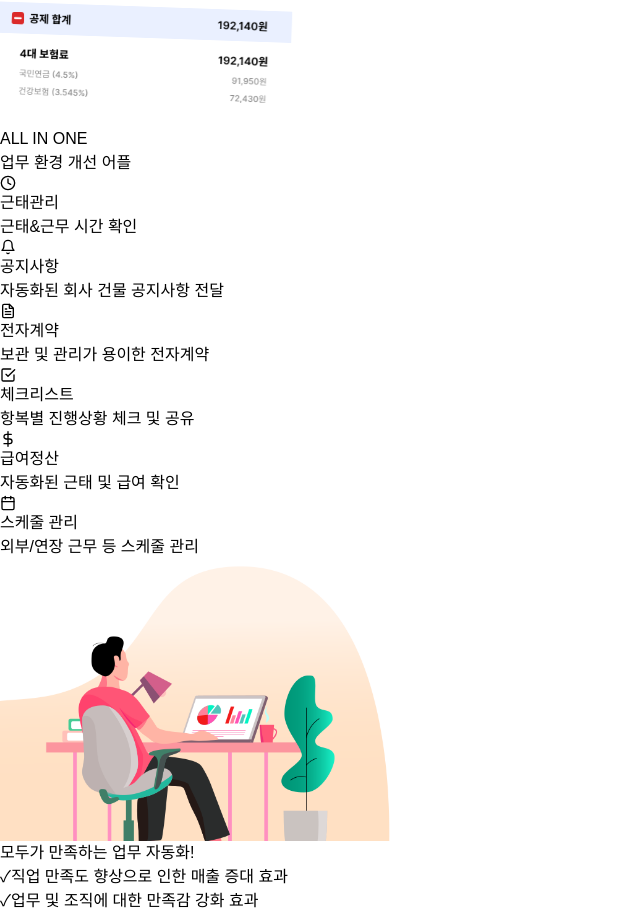
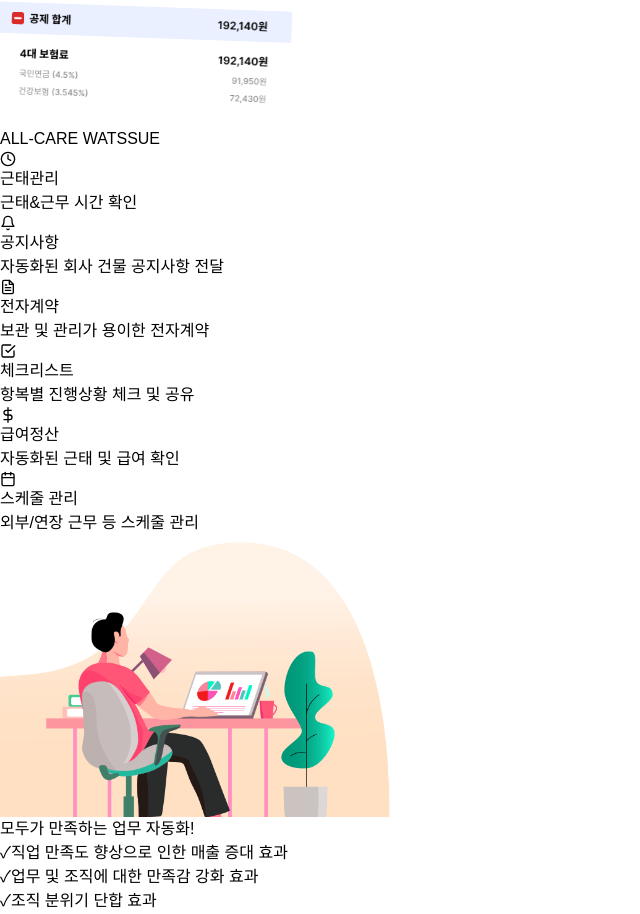
Before and after one commit to Souravhere/spacethings, a Next.js app: page /watssue in a window 1280 px wide. Shown: the part 920-1834 px from the top of the page, without its empty margins (0-640 px from the left). Built offline with nearby package versions, Linux system fonts and the light colour scheme; a web font is replaced by a local one.

Commit message:
WATSSUE page is ready

```diff
--- a/src/app/watssue/page.tsx
+++ b/src/app/watssue/page.tsx
@@ -115,8 +115,8 @@ export default function Component() {
             transition={{ duration: 0.8 }}
             className="text-center mb-16"
           >
-            <h2 className="text-3xl font-bold mb-4 font-sans">ALL IN ONE</h2>
-            <p className="text-xl text-gray-600">업무 환경 개선 어플</p>
+            <h2 className="text-4xl font-bold mb-4 font-sans">ALL-CARE <span className='text-blue-600'>WATSSUE</span></h2>
+            {/* <p className="text-xl text-gray-600">업무 환경 개선 어플</p> */}
           </motion.div>
 
           <div className="grid grid-cols-2 md:grid-cols-3 gap-6">
```
